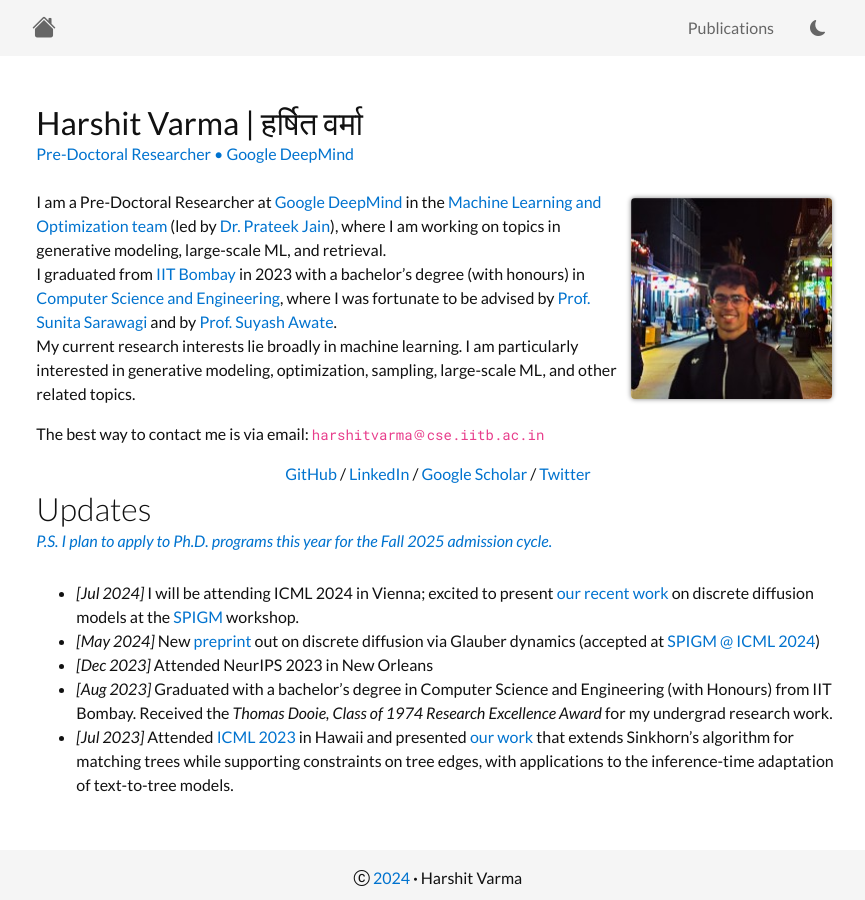
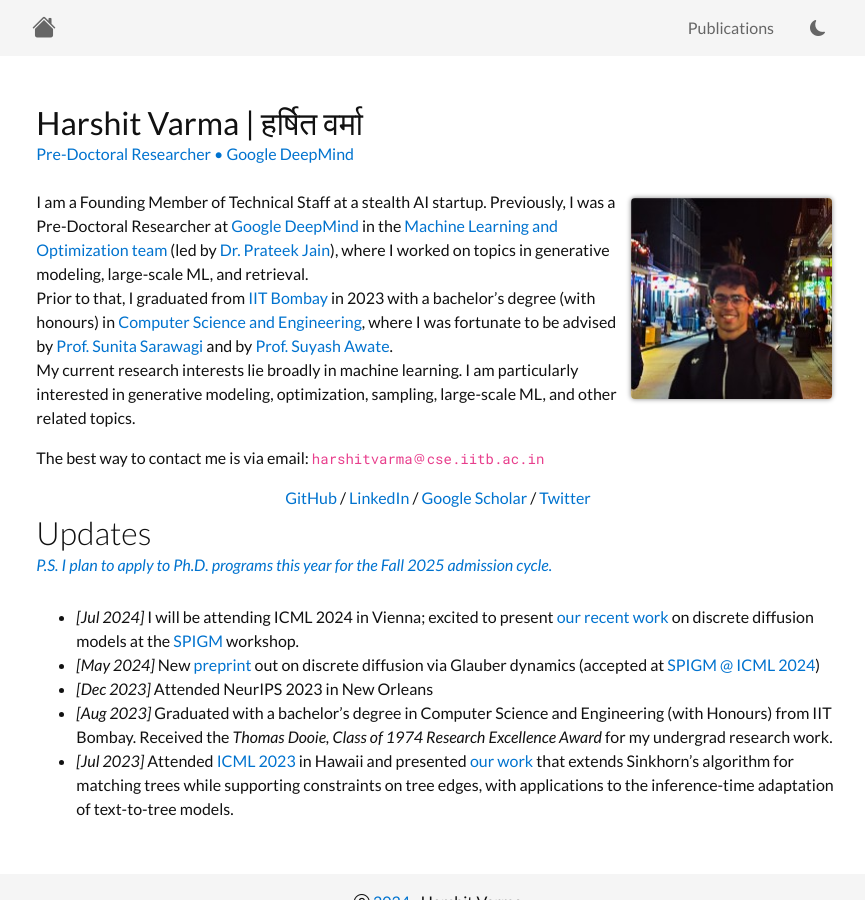
Before and after one commit to hrshtv/hrshtv.github.io, a Jekyll site: the page built from index.html, in a window 1280 px wide and 900 px high. Shown: the whole window, without its empty margins (202-1067 px from the left). Built offline with Jekyll 4.4.1, drawn with Linux system fonts in a browser that asks for light colours; nearby versions of some CDN libraries.

Commit message:
Update about_content.md

```diff
--- a/_includes/about_content.md
+++ b/_includes/about_content.md
@@ -1,5 +1,5 @@
-I am a Pre-Doctoral Researcher at [Google DeepMind](https://deepmind.google/) in the [Machine Learning and Optimization team](https://research.google/teams/india-research-lab/) (led by [Dr. Prateek Jain](https://www.prateekjain.org/)), where I am working on topics in generative modeling, large-scale ML, and retrieval.
-I graduated from [IIT Bombay](http://www.iitb.ac.in/) in 2023 with a bachelor's degree (with honours) in [Computer Science and Engineering](https://www.cse.iitb.ac.in/), where I was fortunate to be advised by [Prof. Sunita Sarawagi](https://www.cse.iitb.ac.in/~sunita/) and by [Prof. Suyash Awate](https://www.cse.iitb.ac.in/~suyash/).
+I am a Founding Member of Technical Staff at a stealth AI startup. Previously, I was a Pre-Doctoral Researcher at [Google DeepMind](https://deepmind.google/) in the [Machine Learning and Optimization team](https://research.google/teams/india-research-lab/) (led by [Dr. Prateek Jain](https://www.prateekjain.org/)), where I worked on topics in generative modeling, large-scale ML, and retrieval.
+Prior to that, I graduated from [IIT Bombay](http://www.iitb.ac.in/) in 2023 with a bachelor's degree (with honours) in [Computer Science and Engineering](https://www.cse.iitb.ac.in/), where I was fortunate to be advised by [Prof. Sunita Sarawagi](https://www.cse.iitb.ac.in/~sunita/) and by [Prof. Suyash Awate](https://www.cse.iitb.ac.in/~suyash/).
 My current research interests lie broadly in machine learning. I am particularly interested in generative modeling, optimization, sampling, large-scale ML, and other related topics.
 
 The best way to contact me is via email: <code>harshitvarma<i class="bi bi-at"></i>cse.iitb.ac.in</code>
```
